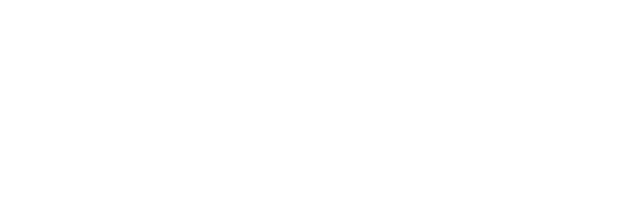
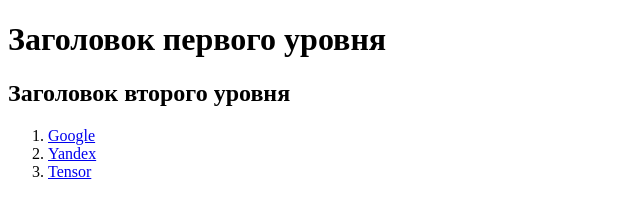
Before and after one commit to lilsus/task-html, a website: page src/index.html in a window 1280 px wide. Shown: the whole page, without its empty margins (0-640 px from the left). Drawn offline with Linux system fonts and the light colour scheme.

Commit message:
Задание по HTML

```diff
--- a/src/index.html
+++ b/src/index.html
@@ -3,5 +3,13 @@
     <head>
         <title>HTML</title>
     </head>
-    <body></body>
+    <body>
+        <h1>Заголовок первого уровня</h1>
+        <h2>Заголовок второго уровня</h2>
+        <ol>
+            <li><a href="https://google.com">Google</a></li>
+            <li><a href="https://yandex.ru">Yandex</a></li>
+            <li><a href="https://tensor.ru">Tensor</a></li>
+        </ol>
+    </body>
 </html>
```
Also changed, not shown: 1 other file.
